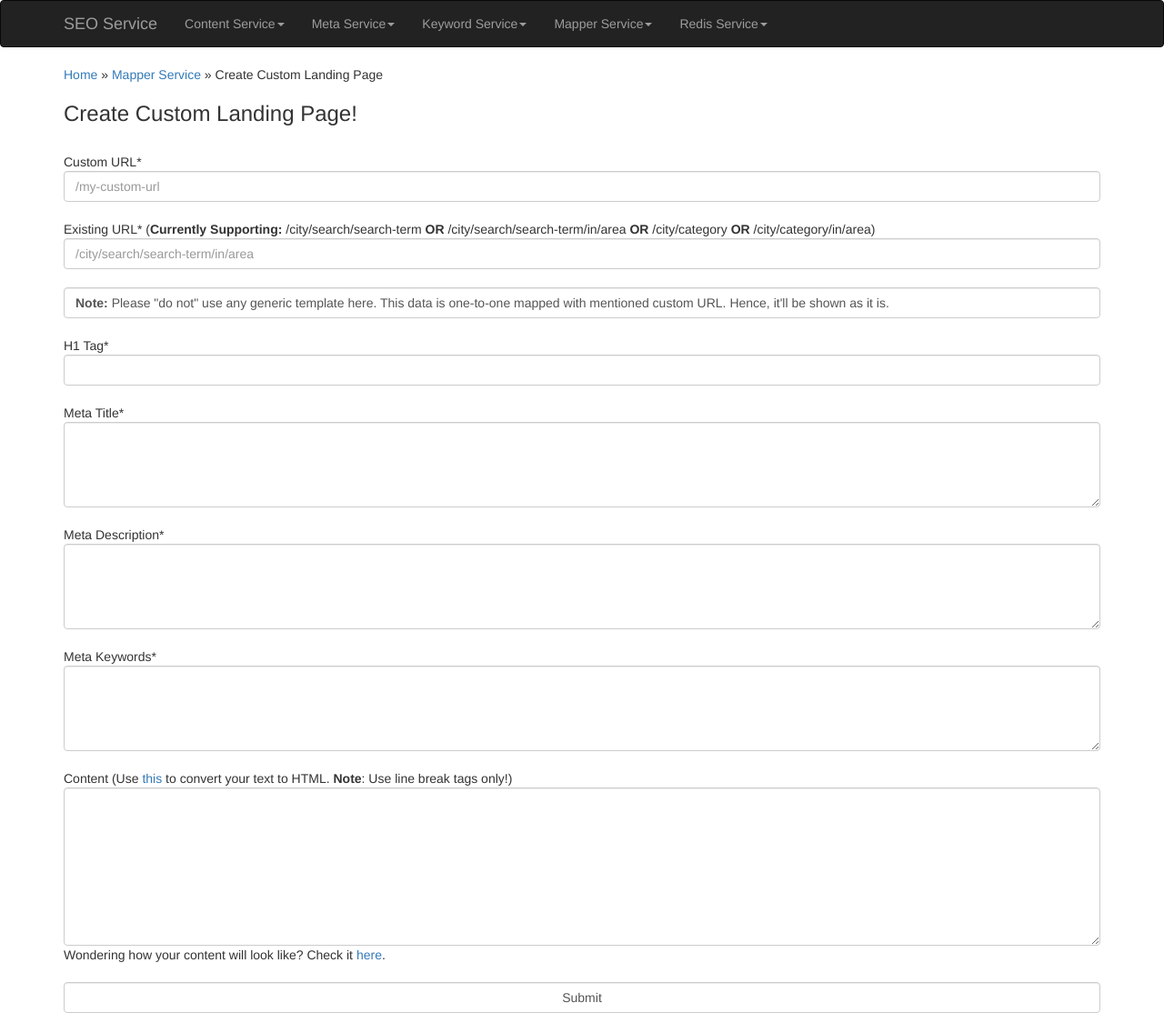
After one commit to nitinmanchanda/demeter-ui, a Flask app: page /seo/mapper/create_custom_landing_page in a window 1280 px wide. The commit adds this page. Shown: the whole page at 91% size. Run offline with Flask 2, Linux system fonts and the light colour scheme; some libraries are stand-ins or nearby versions.

Commit message:
custom pages integration

```diff
--- a/app/main/views.py
+++ b/app/main/views.py
@@ -77,6 +77,7 @@ def add_new_meta_result():
     }
 
     data = parser.parse(args, request)
+
     r = requests.post(api_base_url + '/seo/meta_data/add_meta_data', data)
 
     message = "Error while adding meta data for " + data['page_type'] + ". Review the content and other parameters once, contact admin if that doesn't help!"
@@ -136,12 +137,137 @@ def google_suggest_api():
     return render_template('google_suggest.html', keyword=keyword, data=result)
 
 
+##################
+# Mapper Service #
+##################
+@main.route('/seo/mapper/create_custom_landing_page')
+def create_custom_landing_page():
+    return render_template('create_custom_landing_page.html', url='create_custom_landing_page/result')
+
+
+@main.route('/seo/mapper/create_custom_landing_page/result', methods=['GET', 'POST'])
+def create_custom_landing_page_result():
+    args = {
+        'url': Arg(str, required=True),
+        'existing_url': Arg(str, required=True),
+        'h1': Arg(str, default=None),
+        'meta_title': Arg(str, default=None),
+        'meta_description': Arg(str, default=None),
+        'meta_keywords': Arg(str, default=None),
+        'content': Arg(str, default=None)
+    }
+
+    data = parser.parse(args, request)
+    data['page_type'] = 'url'
+    existing_url = data['existing_url']
+    existing_page_type = 'category'
+    area_available = False
+
+    if "http://www.askme.com" in existing_url:
+        existing_url = existing_url.replace("http://www.askme.com", "")
+
+    if "/search/" in existing_url:
+        existing_page_type = 'search'
+        existing_url = existing_url.replace("/search", "")
+
+    if "/in/" in existing_url:
+        area_available = True
+        existing_url = existing_url.replace("/in", "")
+
+    uri_values = existing_url.split("/")
+    data['city'] = uri_values[1]
+    if existing_page_type == 'search':
+        data['search_query'] = uri_values[2]
+    else:
+        data['category'] = uri_values[2]
+
+    if area_available:
+        data['location'] = uri_values[3]
+
+    mapper_processed = False
+    meta_processed = False
+    content_processed = False
+
+    api_request = requests.post(api_base_url + '/seo/mapper/add_url_data', data)
+    if json.loads(api_request.text)['result'] and json.loads(api_request.text)['result'] == 'Success':
+        mapper_processed = True
+
+    if data['content'] is not "":
+        api_request = requests.post(api_base_url + '/seo/content/add_content', data)
+        if json.loads(api_request.text)['result'] and json.loads(api_request.text)['result'] == 'Success':
+            content_processed = True
+    else:
+        content_processed = True
+
+    if data['h1'] is not "" and data['meta_title'] is not "" and data['meta_description'] is not "" and data['meta_keywords'] is not "":
+        api_request = requests.post(api_base_url + '/seo/meta_data/add_meta_data', data)
+        if json.loads(api_request.text)['result'] and json.loads(api_request.text)['result'] == 'Success':
+            meta_processed = True
+    else:
+        meta_processed = True
+
+    message = "Error while adding data for " + data['url'] + ". Review the content and other parameters once, contact admin if that doesn't help!"
+    message_color = "red"
+
+    if mapper_processed and meta_processed and content_processed:
+        message = "Data for " + data['url'] + " has been added successfully!"
+        message_color = "green"
+
+    return render_template('result.html', message=message, message_color=message_color)
+
+
+#################
+# Redis Service #
+#################
+@main.route('/seo/redis/meta_data')
+def meta_data_redis_push():
+    r = requests.get(api_base_url + '/seo/meta_data/reload_cache')
+
+    message = "Not able to push meta service data to redis!"
+    message_color = "red"
+
+    if json.loads(r.text)['result'] and json.loads(r.text)['result'] == 'Success':
+        message = "Meta service data has been pushed to redis successfully!"
+        message_color = "green"
+
+    return render_template('result.html', message=message, message_color=message_color)
+
+
+@main.route('/seo/redis/content_data')
+def content_data_redis_push():
+    r = requests.get(api_base_url + '/seo/content/reload_cache')
+
+    message = "Not able to push content service data to redis!"
+    message_color = "red"
+
+    if json.loads(r.text)['result'] and json.loads(r.text)['result'] == 'Success':
+        message = "Content service data has been pushed to redis successfully!"
+        message_color = "green"
+
+    return render_template('result.html', message=message, message_color=message_color)
+
+
+@main.route('/seo/redis/mapper_data')
+def mapper_data_redis_push():
+    r = requests.get(api_base_url + '/seo/mapper/reload_cache')
+
+    message = "Not able to push mapper service data to redis!"
+    message_color = "red"
+
+    if json.loads(r.text)['result'] and json.loads(r.text)['result'] == 'Success':
+        message = "Mapper service data has been pushed to redis successfully!"
+        message_color = "green"
+
+    return render_template('result.html', message=message, message_color=message_color)
+
+
 ################
 # Test Service #
 ################
 @main.route('/test')
 def test():
-    url = 'http://search01.production.askme.com:9999/aggregate/askme/place?agg=city&offset=0&size=200'
+    # url = 'http://search01.production.askme.com:9999/aggregate/askme/place?agg=city&offset=0&size=200'
+    url = 'http://search01.production.askme.com:9999/aggregate/askme/place?agg=city&offset=0'
     resp = urllib2.urlopen(url)
 
     my_data = json.load(resp)
--- /dev/null
+++ b/app/templates/create_custom_landing_page.html
@@ -0,0 +1,35 @@
+{% extends "header.html" %}
+
+{% block content %}
+<div class="container">
+
+    <h7><a href="/">Home</a> &raquo; <a href="/seo/mapper">Mapper Service</a> &raquo; Create Custom Landing Page</h5>
+
+    <h3>Create Custom Landing Page!</h3><br>
+
+    <form action="{{ url }}" method="post" target="_blank">
+
+        Custom URL*<input class="form-control" type="text" name="url" placeholder='/my-custom-url' required><br>
+
+        Existing URL* (<b>Currently Supporting:</b> /city/search/search-term <b>OR</b> /city/search/search-term/in/area <b>OR</b> /city/category <b>OR</b> /city/category/in/area)
+        <input class="form-control" type="text" name="existing_url" placeholder='/city/search/search-term/in/area' required><br>
+
+        <legend class="form-control"><b>Note:</b> Please "do not" use any generic template here. This data is one-to-one mapped with mentioned custom URL. Hence, it'll be shown as it is.</legend>
+
+        H1 Tag*<input class="form-control" type="text" name="h1" required><br>
+
+        Meta Title*<textarea class="form-control" rows="4" name="meta_title" required></textarea><br>
+
+        Meta Description*<textarea class="form-control" rows="4" name="meta_description" required></textarea><br>
+
+        Meta Keywords*<textarea class="form-control" rows="4" name="meta_keywords" required></textarea><br>
+
+        Content (Use <a href='http://www.textfixer.com/html/convert-text-html.php' target='_blank'>this</a> to convert your text to HTML. <b>Note</b>: Use line break tags only!)<textarea class="form-control" rows="8" name="content"></textarea>
+        Wondering how your content will look like? Check it <a href='http://scratchpad.io/' target='_blank'>here</a>.<br><br>
+
+        <input class="form-control" type="submit" value="Submit">
+    </form>
+
+</div>
+
+{% endblock %}
--- a/app/templates/create_meta.html
+++ b/app/templates/create_meta.html
@@ -23,7 +23,9 @@
             <option name='sub-category-city' value='sub-category-city'>Sub Category City</option>
             <option name='sub-category-location' value='sub-category-location'>Sub Category Location</option>
             <option name='business-listing' value='business-listing'>Business Listing</option>
-        	<option name='search' value='search'>Search</option>
+            <option name='search' value='search'>Search</option>
+            <option name='search-city' value='search-city'>Search City</option>
+            <option name='search-location' value='search-location'>Search Location</option>
         </select><br>
 
         URL (Fill it iff You've Chosen 'URL' as Page Type)<input class="form-control" type="text" name="url"><br>
--- a/app/templates/header.html
+++ b/app/templates/header.html
@@ -39,6 +39,20 @@
                         <li><a href="/seo/keyword/google_suggest">Get Google Suggestions</a></li>
                     </ul>
                 </li>
+                <li class="dropdown">
+                    <a class="dropdown-toggle" data-toggle="dropdown" href="/seo/mapper">Mapper Service<span class="caret"></span></a>
+                    <ul class="dropdown-menu">
+                        <li><a href="/seo/mapper/create_custom_landing_page">Create Custom Landing Page</a></li>
+                    </ul>
+                </li>
+                <li class="dropdown">
+                    <a class="dropdown-toggle" data-toggle="dropdown" href="/seo/redis">Redis Service<span class="caret"></span></a>
+                    <ul class="dropdown-menu">
+                        <li><a href="/seo/redis/meta_data">Push Meta Data to Redis</a></li>
+                        <li><a href="/seo/redis/content_data">Push Content Data to Redis</a></li>
+                        <li><a href="/seo/redis/mapper_data">Push Mapper Data to Redis</a></li>
+                    </ul>
+                </li>
             </ul>
         </div>
     </div>
--- a/app/templates/test.html
+++ b/app/templates/test.html
@@ -8,7 +8,7 @@
 </div>
 
 <div>
-	<input class="form-control" placeholder="Type here.." type="text" data-autocomplete="{{'[' + ','.join(data) + ']'}}">
+	<label data-autocomplete="{{'[' + ','.join(data) + ']'}}">
 </div>
 
 <div class="form-control">
```
Also changed, not shown: config.py (line endings or trailing spaces).
